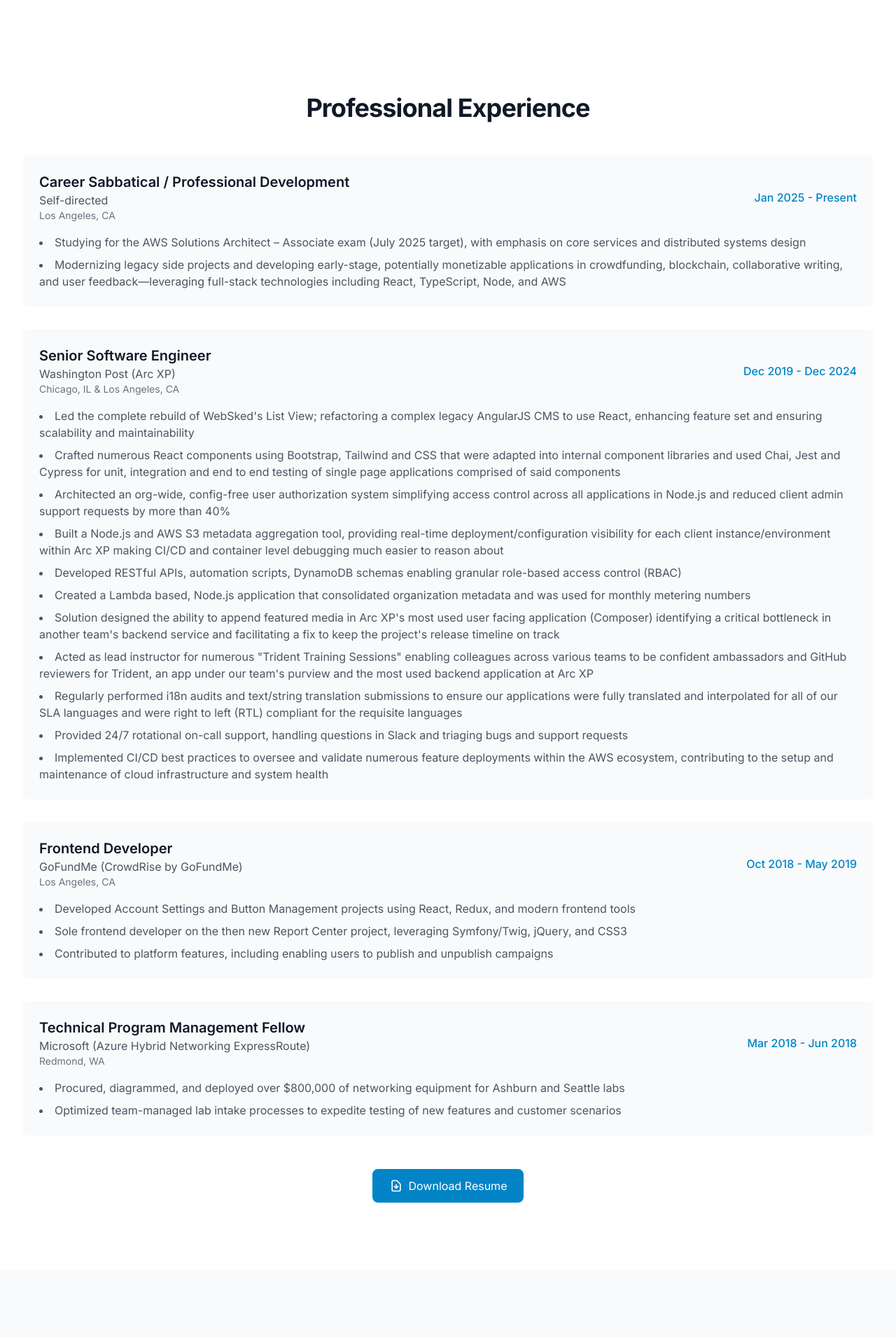
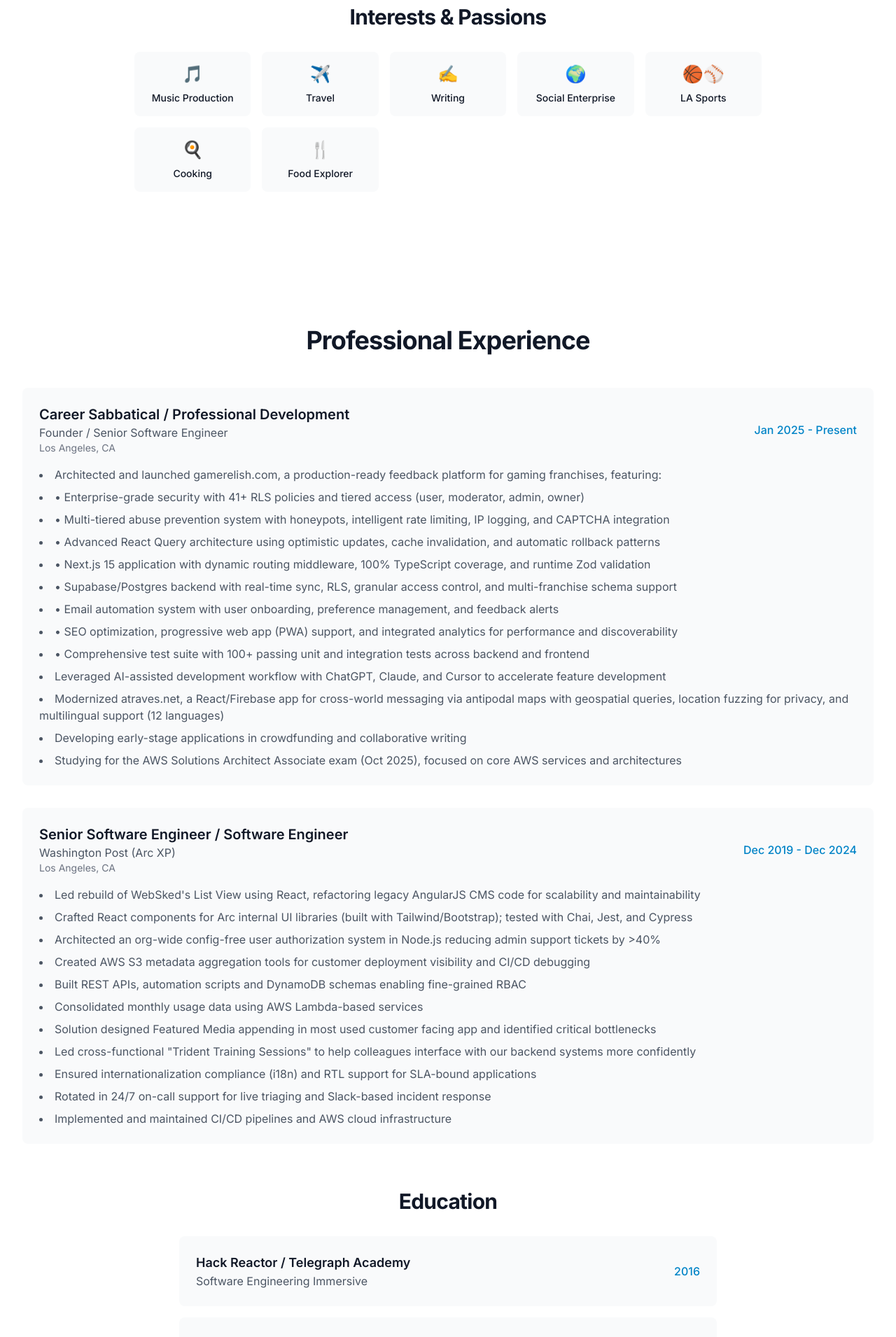
Before and after one commit to jb714/justinbell-me, a Next.js app: page / in a window 1280 px wide. Shown: the part 1500-3410 px from the top of the page at 70% size. Built offline with nearby package versions, Linux system fonts and the light colour scheme.

Commit message:
Updating About page, resume section, project section to include GameRelish, Eduction section and using updated resume

```diff
--- a/components/About.tsx
+++ b/components/About.tsx
@@ -65,6 +65,47 @@
               </div>
             </div>
           </div>
+
+          {/* Interests Section */}
+          <motion.div
+            initial={{ opacity: 0, y: 20 }}
+            whileInView={{ opacity: 1, y: 0 }}
+            transition={{ duration: 0.5, delay: 0.2 }}
+            viewport={{ once: true }}
+            className="mt-16"
+          >
+            <h3 className="heading-3 text-center mb-8">Interests & Passions</h3>
+            <div className="grid grid-cols-2 md:grid-cols-3 lg:grid-cols-5 gap-4 max-w-4xl mx-auto">
+              <div className="text-center p-4 bg-gray-50 dark:bg-gray-800 rounded-lg">
+                <span className="text-2xl mb-2 block">🎵</span>
+                <p className="text-sm font-medium">Music Production</p>
+              </div>
+              <div className="text-center p-4 bg-gray-50 dark:bg-gray-800 rounded-lg">
+                <span className="text-2xl mb-2 block">✈️</span>
+                <p className="text-sm font-medium">Travel</p>
+              </div>
+              <div className="text-center p-4 bg-gray-50 dark:bg-gray-800 rounded-lg">
+                <span className="text-2xl mb-2 block">✍️</span>
+                <p className="text-sm font-medium">Writing</p>
+              </div>
+              <div className="text-center p-4 bg-gray-50 dark:bg-gray-800 rounded-lg">
+                <span className="text-2xl mb-2 block">🌍</span>
+                <p className="text-sm font-medium">Social Enterprise</p>
+              </div>
+              <div className="text-center p-4 bg-gray-50 dark:bg-gray-800 rounded-lg">
+                <span className="text-2xl mb-2 block">🏀⚾</span>
+                <p className="text-sm font-medium">LA Sports</p>
+              </div>
+              <div className="text-center p-4 bg-gray-50 dark:bg-gray-800 rounded-lg col-span-2 md:col-span-1">
+                <span className="text-2xl mb-2 block">🍳</span>
+                <p className="text-sm font-medium">Cooking</p>
+              </div>
+              <div className="text-center p-4 bg-gray-50 dark:bg-gray-800 rounded-lg col-span-2 md:col-span-2 lg:col-span-1">
+                <span className="text-2xl mb-2 block">🍴</span>
+                <p className="text-sm font-medium">Food Explorer</p>
+              </div>
+            </div>
+          </motion.div>
         </motion.div>
       </div>
     </section>
--- a/components/Projects.tsx
+++ b/components/Projects.tsx
@@ -9,6 +9,13 @@
     technologies: ['React', 'TypeScript', 'Google Maps API', 'Chakra UI', 'Firebase', 'Firestore'],
     image: '/atraves_screenshot.png',
     link: 'https://atraves.net',
+  },
+  {
+    title: 'GameRelish',
+    description: 'A community-driven feedback platform that helps gaming enthusiasts share constructive feedback and shape the future of their favorite games. Features include a four-tier feedback system (wishlist, relish, mustard, gamebreaker), real-time community voting, comprehensive moderation tools, email notifications for game launches, and a foundational badge system that rewards quality contributions.',
+    technologies: ['Next.js 15', 'TypeScript', 'React Query', 'Supabase', 'PostgreSQL', 'Tailwind CSS'],
+    image: '/bread.svg',
+    link: 'https://gamerelish.com',
   },
   {
     title: 'Coming Soon',
@@ -37,7 +44,7 @@
           viewport={{ once: true }}
         >
           <h2 className="heading-2 text-center mb-12">Featured Projects</h2>
-          <div className="grid md:grid-cols-2 lg:grid-cols-3 gap-8">
+          <div className="grid md:grid-cols-2 gap-8">
             {projects.map((project, index) => (
               <motion.div
                 key={project.title}
--- a/components/Resume.tsx
+++ b/components/Resume.tsx
@@ -5,53 +5,56 @@
 const experience = [
   {
     title: 'Career Sabbatical / Professional Development',
-    company: 'Self-directed',
+    company: 'Founder / Senior Software Engineer',
     period: 'Jan 2025 - Present',
     location: 'Los Angeles, CA',
     description: [
-      'Studying for the AWS Solutions Architect – Associate exam (July 2025 target), with emphasis on core services and distributed systems design',
-      'Modernizing legacy side projects and developing early-stage, potentially monetizable applications in crowdfunding, blockchain, collaborative writing, and user feedback—leveraging full-stack technologies including React, TypeScript, Node, and AWS',
+      'Architected and launched gamerelish.com, a production-ready feedback platform for gaming franchises, featuring:',
+      '• Enterprise-grade security with 41+ RLS policies and tiered access (user, moderator, admin, owner)',
+      '• Multi-tiered abuse prevention system with honeypots, intelligent rate limiting, IP logging, and CAPTCHA integration',
+      '• Advanced React Query architecture using optimistic updates, cache invalidation, and automatic rollback patterns',
+      '• Next.js 15 application with dynamic routing middleware, 100% TypeScript coverage, and runtime Zod validation',
+      '• Supabase/Postgres backend with real-time sync, RLS, granular access control, and multi-franchise schema support',
+      '• Email automation system with user onboarding, preference management, and feedback alerts',
+      '• SEO optimization, progressive web app (PWA) support, and integrated analytics for performance and discoverability',
+      '• Comprehensive test suite with 100+ passing unit and integration tests across backend and frontend',
+      'Leveraged AI-assisted development workflow with ChatGPT, Claude, and Cursor to accelerate feature development',
+      'Modernized atraves.net, a React/Firebase app for cross-world messaging via antipodal maps with geospatial queries, location fuzzing for privacy, and multilingual support (12 languages)',
+      'Developing early-stage applications in crowdfunding and collaborative writing',
+      'Studying for the AWS Solutions Architect Associate exam (Oct 2025), focused on core AWS services and architectures',
     ],
   },
   {
-    title: 'Senior Software Engineer',
+    title: 'Senior Software Engineer / Software Engineer',
     company: 'Washington Post (Arc XP)',
     period: 'Dec 2019 - Dec 2024',
-    location: 'Chicago, IL & Los Angeles, CA',
+    location: 'Los Angeles, CA',
     description: [
-      'Led the complete rebuild of WebSked\'s List View; refactoring a complex legacy AngularJS CMS to use React, enhancing feature set and ensuring scalability and maintainability',
-      'Crafted numerous React components using Bootstrap, Tailwind and CSS that were adapted into internal component libraries and used Chai, Jest and Cypress for unit, integration and end to end testing of single page applications comprised of said components',
-      'Architected an org-wide, config-free user authorization system simplifying access control across all applications in Node.js and reduced client admin support requests by more than 40%',
-      'Built a Node.js and AWS S3 metadata aggregation tool, providing real-time deployment/configuration visibility for each client instance/environment within Arc XP making CI/CD and container level debugging much easier to reason about',
-      'Developed RESTful APIs, automation scripts, DynamoDB schemas enabling granular role-based access control (RBAC)',
-      'Created a Lambda based, Node.js application that consolidated organization metadata and was used for monthly metering numbers',
-      'Solution designed the ability to append featured media in Arc XP\'s most used user facing application (Composer) identifying a critical bottleneck in another team\'s backend service and facilitating a fix to keep the project\'s release timeline on track',
-      'Acted as lead instructor for numerous "Trident Training Sessions" enabling colleagues across various teams to be confident ambassadors and GitHub reviewers for Trident, an app under our team\'s purview and the most used backend application at Arc XP',
-      'Regularly performed i18n audits and text/string translation submissions to ensure our applications were fully translated and interpolated for all of our SLA languages and were right to left (RTL) compliant for the requisite languages',
-      'Provided 24/7 rotational on-call support, handling questions in Slack and triaging bugs and support requests',
-      'Implemented CI/CD best practices to oversee and validate numerous feature deployments within the AWS ecosystem, contributing to the setup and maintenance of cloud infrastructure and system health',
+      'Led rebuild of WebSked\'s List View using React, refactoring legacy AngularJS CMS code for scalability and maintainability',
+      'Crafted React components for Arc internal UI libraries (built with Tailwind/Bootstrap); tested with Chai, Jest, and Cypress',
+      'Architected an org-wide config-free user authorization system in Node.js reducing admin support tickets by >40%',
+      'Created AWS S3 metadata aggregation tools for customer deployment visibility and CI/CD debugging',
+      'Built REST APIs, automation scripts and DynamoDB schemas enabling fine-grained RBAC',
+      'Consolidated monthly usage data using AWS Lambda-based services',
+      'Solution designed Featured Media appending in most used customer facing app and identified critical bottlenecks',
+      'Led cross-functional "Trident Training Sessions" to help colleagues interface with our backend systems more confidently',
+      'Ensured internationalization compliance (i18n) and RTL support for SLA-bound applications',
+      'Rotated in 24/7 on-call support for live triaging and Slack-based incident response',
+      'Implemented and maintained CI/CD pipelines and AWS cloud infrastructure',
     ],
   },
+]
+
+const education = [
   {
-    title: 'Frontend Developer',
-    company: 'GoFundMe (CrowdRise by GoFundMe)',
-    period: 'Oct 2018 - May 2019',
-    location: 'Los Angeles, CA',
-    description: [
-      'Developed Account Settings and Button Management projects using React, Redux, and modern frontend tools',
-      'Sole frontend developer on the then new Report Center project, leveraging Symfony/Twig, jQuery, and CSS3',
-      'Contributed to platform features, including enabling users to publish and unpublish campaigns',
-    ],
+    school: 'Hack Reactor / Telegraph Academy',
+    degree: 'Software Engineering Immersive',
+    year: '2016',
   },
   {
-    title: 'Technical Program Management Fellow',
-    company: 'Microsoft (Azure Hybrid Networking ExpressRoute)',
-    period: 'Mar 2018 - Jun 2018',
-    location: 'Redmond, WA',
-    description: [
-      'Procured, diagrammed, and deployed over $800,000 of networking equipment for Ashburn and Seattle labs',
-      'Optimized team-managed lab intake processes to expedite testing of new features and customer scenarios',
-    ],
+    school: 'Dartmouth College',
+    degree: 'BA in Sociology',
+    year: '2012',
   },
 ]
 
@@ -96,6 +99,31 @@
             ))}
           </div>
 
+          {/* Education Section */}
+          <h3 className="heading-3 text-center mt-16 mb-8">Education</h3>
+          <div className="space-y-4 max-w-3xl mx-auto">
+            {education.map((edu, index) => (
+              <motion.div
+                key={edu.school}
+                initial={{ opacity: 0, y: 20 }}
+                whileInView={{ opacity: 1, y: 0 }}
+                transition={{ duration: 0.5, delay: index * 0.1 }}
+                viewport={{ once: true }}
+                className="bg-gray-50 dark:bg-gray-800 rounded-lg p-6"
+              >
+                <div className="flex flex-col md:flex-row md:items-center md:justify-between">
+                  <div>
+                    <h4 className="text-lg font-semibold">{edu.school}</h4>
+                    <p className="text-gray-600 dark:text-gray-300">{edu.degree}</p>
+                  </div>
+                  <span className="text-primary-600 dark:text-primary-400 font-medium mt-2 md:mt-0">
+                    {edu.year}
+                  </span>
+                </div>
+              </motion.div>
+            ))}
+          </div>
+
           {/* Download Resume Button */}
           <div className="text-center mt-12">
             <a
```
Also changed, not shown: 2 other files (tests, documents, lock files or other folders).
